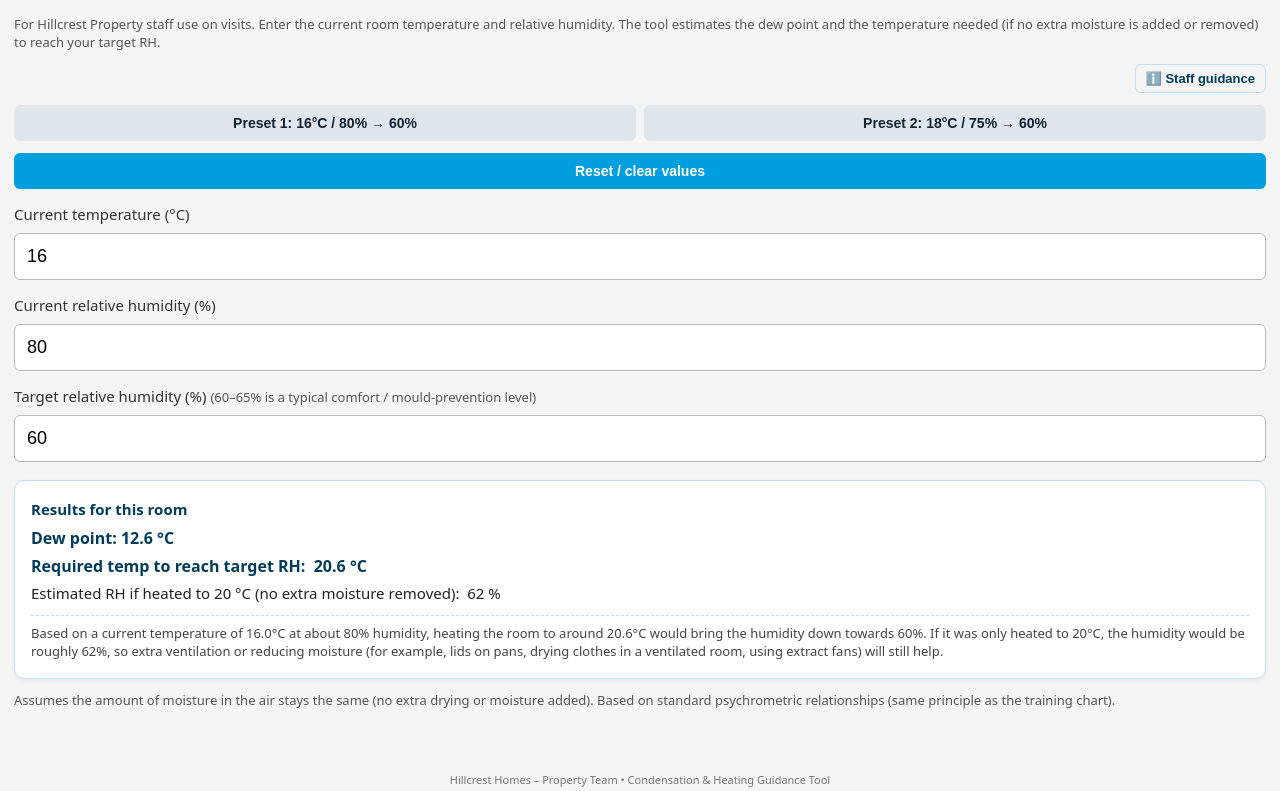
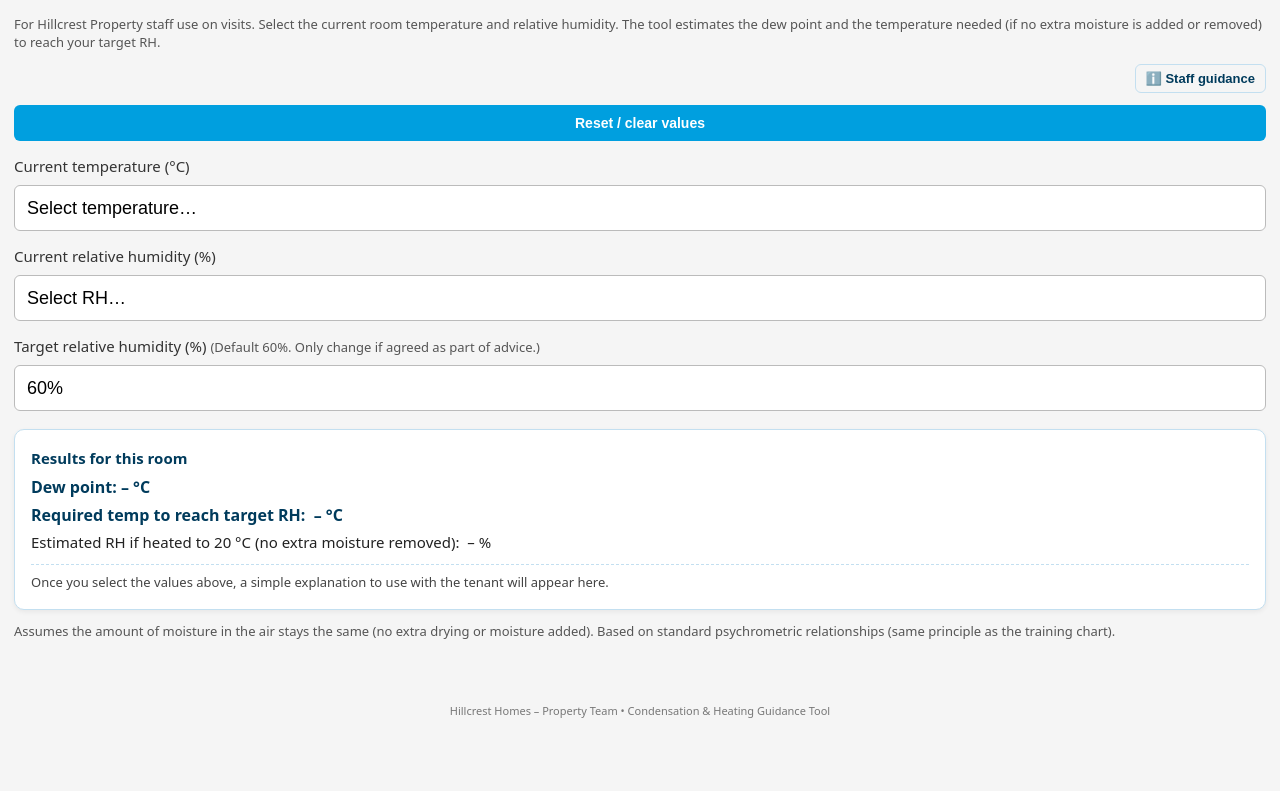
Before and after one commit to rossfindlay23/hillcrest-condensation, a plain HTML site: page index.html in a window 1280 px wide. Shown: the part 134-925 px from the top of the page. After the commit the page ends 856 px from the top, so only its background shows below. Drawn offline with Linux system fonts and the light colour scheme.

Commit message:
Update index.html

```diff
--- a/index.html
+++ b/index.html
@@ -75,7 +75,7 @@
       color: #333;
     }
 
-    input[type="number"] {
+    select {
       width: 100%;
       padding: 12px 12px;
       margin-top: 0.5em;
@@ -84,6 +84,7 @@
       border: 1px solid #bbb;
       font-size: 18px;  /* large enough to stop zoom */
       -webkit-appearance: none;
+      background-color: #fff;
     }
 
     .note {
@@ -156,11 +157,6 @@
       color: #fff;
     }
 
-    .btn-secondary {
-      background: #e0e7ec;
-      color: #123;
-    }
-
     .btn-outline {
       background: transparent;
       border: 1px solid #c3dff0;
@@ -208,7 +204,7 @@
   <div class="page">
     <h2>Condensation Calculator</h2>
     <p class="note">
-      For Hillcrest Property staff use on visits. Enter the current room temperature and
+      For Hillcrest Property staff use on visits. Select the current room temperature and
       relative humidity. The tool estimates the dew point and the temperature needed
       (if no extra moisture is added or removed) to reach your target RH.
     </p>
@@ -225,7 +221,7 @@
         1. Take a reading of room temperature and relative humidity (ideally at breathing height, away from windows).
       </div>
       <div class="result-line">
-        2. Enter the values below and choose a target RH (60–65% is a good comfort and mould-prevention level).
+        2. Use the drop-downs below to select the nearest values. Keep the target RH at 60% unless there is a clear reason to change it.
       </div>
       <div class="result-line">
         3. Use the “Required temperature” result to discuss realistic heating settings with the tenant.
@@ -241,15 +237,6 @@
     </div>
 
     <div class="btn-row">
-      <button class="btn btn-secondary" type="button" onclick="setPreset(16, 80, 60)">
-        Preset 1: 16°C / 80% → 60%
-      </button>
-      <button class="btn btn-secondary" type="button" onclick="setPreset(18, 75, 60)">
-        Preset 2: 18°C / 75% → 60%
-      </button>
-    </div>
-
-    <div class="btn-row">
       <button class="btn btn-primary" type="button" onclick="resetForm()">
         Reset / clear values
       </button>
@@ -257,18 +244,71 @@
 
     <label>
       Current temperature (°C)
-      <input type="number" id="temp" step="0.1" value="16">
+      <select id="temp">
+        <option value="">Select temperature…</option>
+        <!-- 10–25 °C in 0.5 °C steps -->
+        <option value="10">10.0</option>
+        <option value="10.5">10.5</option>
+        <option value="11">11.0</option>
+        <option value="11.5">11.5</option>
+        <option value="12">12.0</option>
+        <option value="12.5">12.5</option>
+        <option value="13">13.0</option>
+        <option value="13.5">13.5</option>
+        <option value="14">14.0</option>
+        <option value="14.5">14.5</option>
+        <option value="15">15.0</option>
+        <option value="15.5">15.5</option>
+        <option value="16">16.0</option>
+        <option value="16.5">16.5</option>
+        <option value="17">17.0</option>
+        <option value="17.5">17.5</option>
+        <option value="18">18.0</option>
+        <option value="18.5">18.5</option>
+        <option value="19">19.0</option>
+        <option value="19.5">19.5</option>
+        <option value="20">20.0</option>
+        <option value="20.5">20.5</option>
+        <option value="21">21.0</option>
+        <option value="21.5">21.5</option>
+        <option value="22">22.0</option>
+        <option value="22.5">22.5</option>
+        <option value="23">23.0</option>
+        <option value="23.5">23.5</option>
+        <option value="24">24.0</option>
+        <option value="24.5">24.5</option>
+        <option value="25">25.0</option>
+      </select>
     </label>
 
     <label>
       Current relative humidity (%)
-      <input type="number" id="rh" step="1" value="80">
+      <select id="rh">
+        <option value="">Select RH…</option>
+        <!-- 40–90% in 5% steps -->
+        <option value="40">40%</option>
+        <option value="45">45%</option>
+        <option value="50">50%</option>
+        <option value="55">55%</option>
+        <option value="60">60%</option>
+        <option value="65">65%</option>
+        <option value="70">70%</option>
+        <option value="75">75%</option>
+        <option value="80">80%</option>
+        <option value="85">85%</option>
+        <option value="90">90%</option>
+      </select>
     </label>
 
     <label>
       Target relative humidity (%)
-      <span class="note">(60–65% is a typical comfort / mould-prevention level)</span>
-      <input type="number" id="targetRh" step="1" value="60">
+      <span class="note">(Default 60%. Only change if agreed as part of advice.)</span>
+      <select id="targetRh">
+        <option value="55">55%</option>
+        <option value="60" selected>60%</option>
+        <option value="65">65%</option>
+        <option value="70">70%</option>
+      </select>
     </label>
 
     <div id="warning" class="warning"></div>
@@ -291,7 +331,7 @@
       </div>
 
       <div class="tenant-text" id="tenantText">
-        Once you enter the values above, a simple explanation to use with the tenant
+        Once you select the values above, a simple explanation to use with the tenant
         will appear here.
       </div>
     </div>
@@ -339,7 +379,7 @@
       reqEl.textContent = "–";
       rh20El.textContent = "–";
       tenantEl.textContent =
-        "Once you enter the values above, a simple explanation to use with the tenant will appear here.";
+        "Once you select the values above, a simple explanation to use with the tenant will appear here.";
 
       if (t === null || rh === null || targetRh === null) return;
 
@@ -374,17 +414,10 @@
       }
     }
 
-    function setPreset(t, rh, targetRh) {
-      document.getElementById("temp").value = t;
-      document.getElementById("rh").value = rh;
-      document.getElementById("targetRh").value = targetRh;
-      calc();
-    }
-
     function resetForm() {
       document.getElementById("temp").value = "";
       document.getElementById("rh").value = "";
-      document.getElementById("targetRh").value = 60;
+      document.getElementById("targetRh").value = "60";
       calc();
     }
 
@@ -394,10 +427,14 @@
     }
 
     document.addEventListener("input", function (e) {
-      if (e.target.matches("input")) calc();
+      if (e.target.matches("select")) calc();
     });
 
-    // Initial calculation with defaults
+    document.addEventListener("change", function (e) {
+      if (e.target.matches("select")) calc();
+    });
+
+    // Initial state (no values selected)
     calc();
   </script>
 </body>
```
